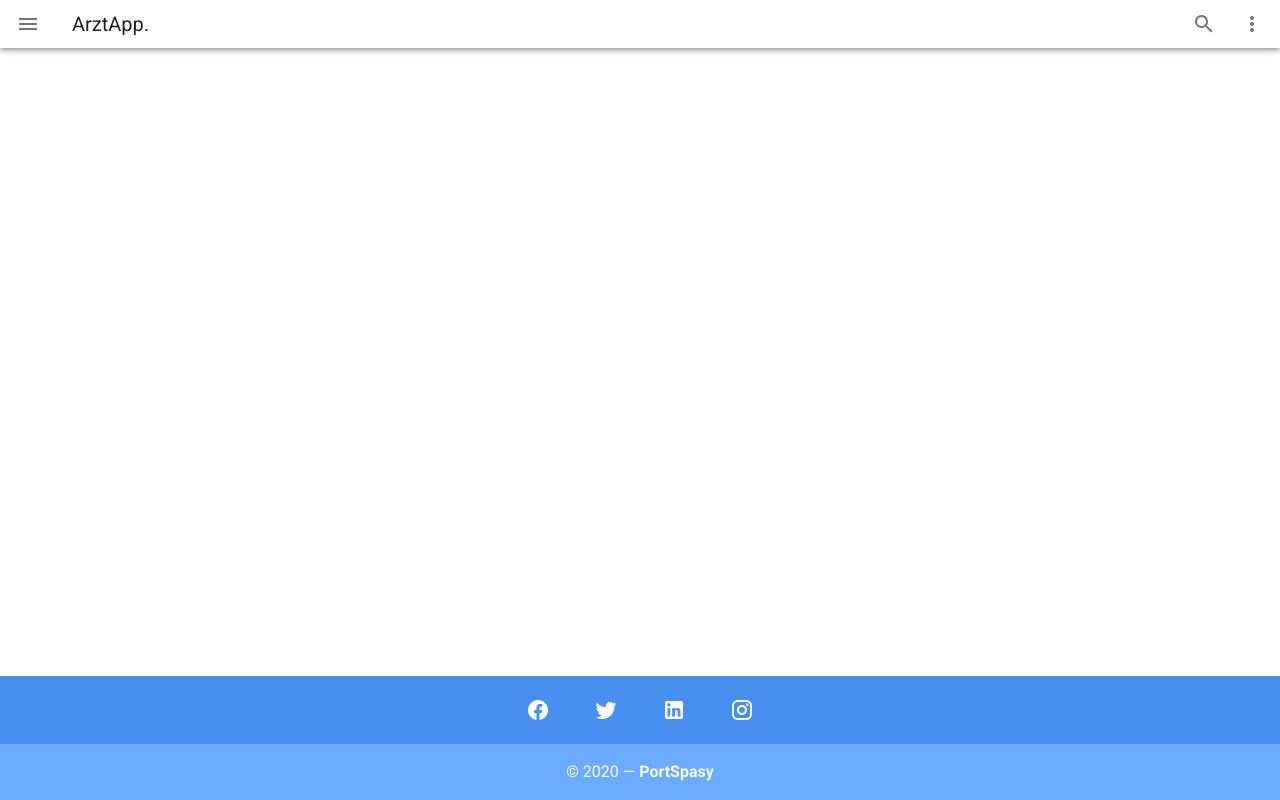
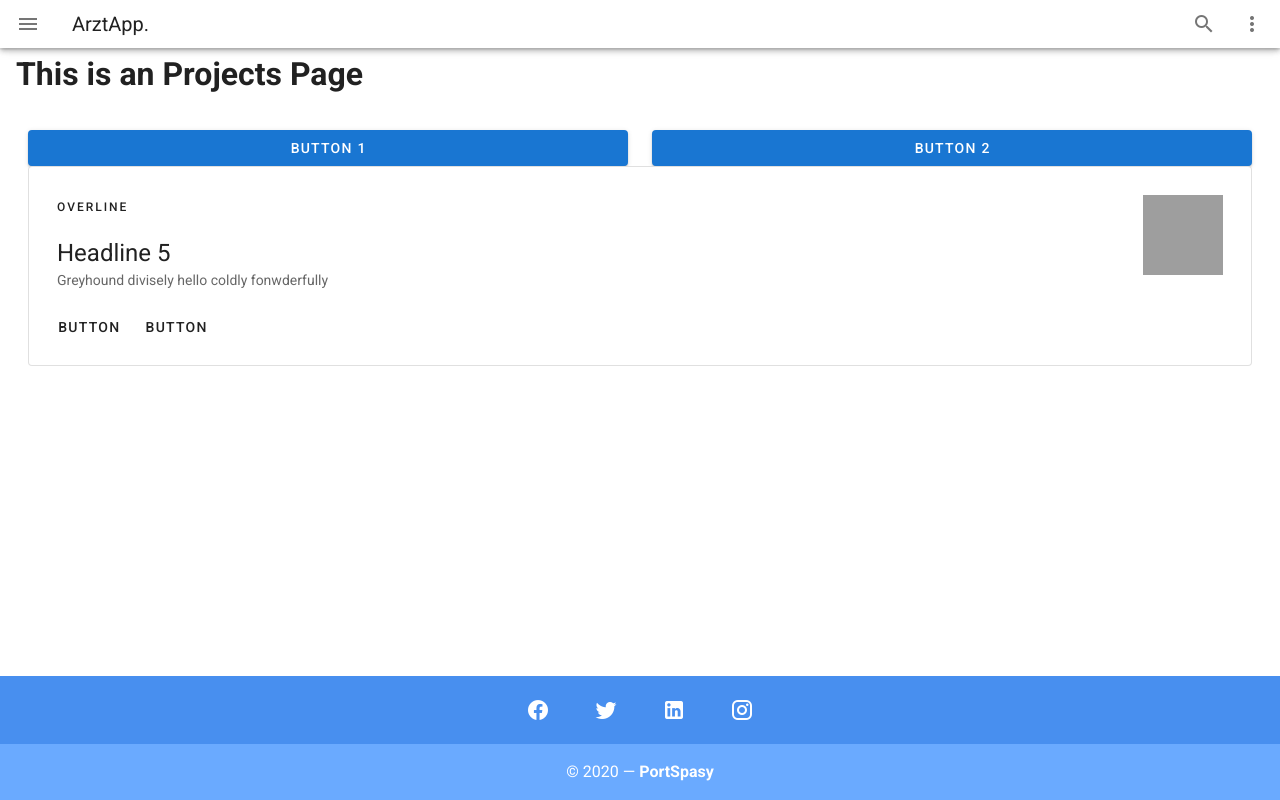
Before and after one commit to portspasy/VueJs-Vuetify-Project, a Vue app: page /projects in a window 1280 px wide. Built offline with nearby package versions, Linux system fonts and the light colour scheme.

Commit message:
renaming and creating new Vue components

```diff
--- a/src/App.vue
+++ b/src/App.vue
@@ -1,7 +1,7 @@
 <template>
   <v-app>
     <Navbar />
-    <v-main>
+    <v-main class="mx-4 mb-4">
       <router-view></router-view>
     </v-main>
     <Footer />
--- a/src/router/index.js
+++ b/src/router/index.js
@@ -1,22 +1,28 @@
 import Vue from 'vue'
 import VueRouter from 'vue-router'
-import Home from '../views/Home.vue'
+import Dashboard from '../views/Dashboard.vue'
 
 Vue.use(VueRouter)
 
   const routes = [
   {
     path: '/',
-    name: 'Home',
-    component: Home
+    name: 'Dashboard',
+    component: Dashboard
   },
   {
-    path: '/about',
-    name: 'About',
+    path: '/projects',
+    name: 'Projects',
     // route level code-splitting
     // this generates a separate chunk (about.[hash].js) for this route
     // which is lazy-loaded when the route is visited.
-    component: () => import(/* webpackChunkName: "about" */ '../views/About.vue')
+    component: () => import(/* webpackChunkName: "projects" */ '../views/Projects.vue')
+  },
+  {
+    path: '/team',
+    name: 'Team',
+    // which is lazy-loaded when the route is visited.
+    component: () => import(/* webpackChunkName: "team" */ '../views/Team.vue')
   },
   {
     path: '/calendar',
--- a/src/views/About.vue
+++ /dev/null
@@ -1,5 +0,0 @@
-<template>
-  <div class="about">
-    <h1>This is an About page</h1>
-  </div>
-</template>
--- /dev/null
+++ b/src/views/Dashboard.vue
@@ -0,0 +1,14 @@
+<template>
+  <div class="dashboard">
+    <h1>This is an Dashboard Page</h1>
+
+    <v-container fluid class="my-5">
+      Text Container
+    </v-container>
+
+  </div>
+</template>
+
+<script>
+export default {};
+</script>
--- a/src/views/Home.vue
+++ /dev/null
@@ -1,3 +0,0 @@
-<template>
-  <v-container> </v-container>
-</template>
--- /dev/null
+++ b/src/views/Projects.vue
@@ -0,0 +1,42 @@
+<template>
+  <div class="projects">
+    <h1>This is an Projects Page</h1>
+
+    <v-container fluid class="my-5">
+      <v-row>
+        <v-col md="6" sm="12" cols="12">
+          <v-btn block class="primary">Button 1</v-btn>
+        </v-col>
+        <v-col md="6" sm="12" cols="12">
+          <v-btn block class="primary">Button 2</v-btn>
+        </v-col>
+      </v-row>
+
+      <v-card flat class="pa-3" outlined>
+        <v-list-item three-line>
+          <v-list-item-content>
+            <div class="overline mb-4">OVERLINE</div>
+            <v-list-item-title class="headline mb-1"
+              >Headline 5</v-list-item-title
+            >
+            <v-list-item-subtitle
+              >Greyhound divisely hello coldly
+              fonwderfully</v-list-item-subtitle
+            >
+          </v-list-item-content>
+
+          <v-list-item-avatar tile size="80" color="grey"></v-list-item-avatar>
+        </v-list-item>
+
+        <v-card-actions>
+          <v-btn text>Button</v-btn>
+          <v-btn text>Button</v-btn>
+        </v-card-actions>
+      </v-card>
+    </v-container>
+  </div>
+</template>
+
+<script>
+export default {};
+</script>
--- /dev/null
+++ b/src/views/Team.vue
@@ -0,0 +1,14 @@
+<template>
+  <div class="team">
+    <h1>This is an Team Page</h1>
+
+    <v-container fluid class="my-5">
+      Text Container
+    </v-container>
+
+  </div>
+</template>
+
+<script>
+export default {};
+</script>
```
Also changed, not shown: src/components/Navbar.vue (+9 -5 lines).
